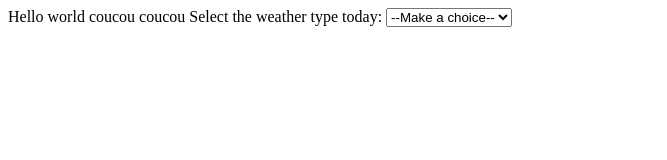
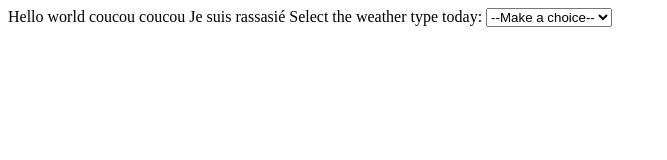
Before and after one commit to Al1mal1/al1mal1, a plain HTML site: page index.html in a window 1280 px wide. Shown: the whole page, without its empty margins (0-667 px from the left). Drawn offline with Linux system fonts and the light colour scheme.

Commit message:
Update index.html

```diff
--- a/index.html
+++ b/index.html
@@ -10,7 +10,7 @@
 
 <body>
   Hello world coucou coucou
-  <script src="script.js"></script>
+  Je suis rassasié
   <label for="weather">Select the weather type today: </label>
 <select id="weather">
   <option value="">--Make a choice--</option>
```
